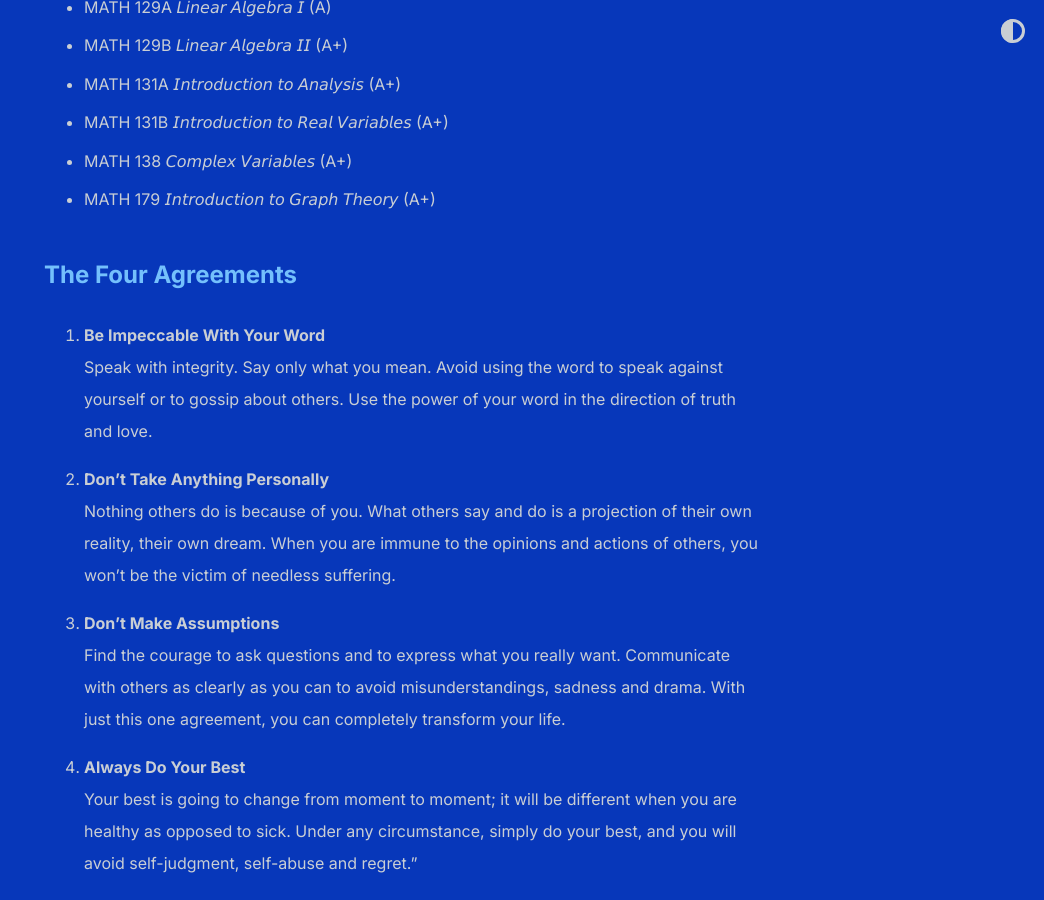
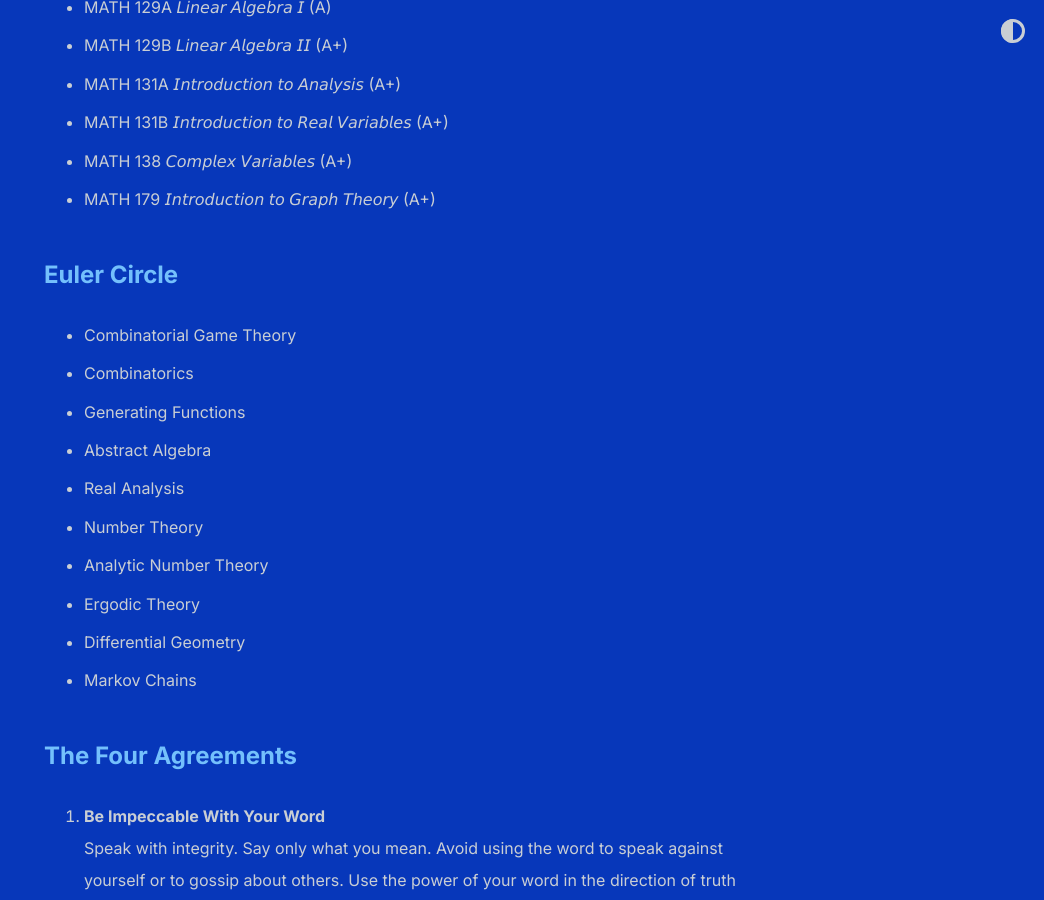
Before and after one commit to shihankanungo/shihankanungo.github.io, a Jekyll site: the page built from x.md, in a window 1280 px wide and 900 px high, scrolled down 796 px. Shown: the whole window, without its empty margins (236-1280 px from the left). Built offline with Jekyll 4.4.1, drawn with Linux system fonts in a browser that asks for light colours.

Commit message:
Update x.md

```diff
--- a/x.md
+++ b/x.md
@@ -25,6 +25,19 @@ title: X
 - MATH 131B 𝘐𝘯𝘵𝘳𝘰𝘥𝘶𝘤𝘵𝘪𝘰𝘯 𝘵𝘰 𝘙𝘦𝘢𝘭 𝘝𝘢𝘳𝘪𝘢𝘣𝘭𝘦𝘴 (A+)
 - MATH 138 𝘊𝘰𝘮𝘱𝘭𝘦𝘹 𝘝𝘢𝘳𝘪𝘢𝘣𝘭𝘦𝘴 (A+)
 - MATH 179 𝘐𝘯𝘵𝘳𝘰𝘥𝘶𝘤𝘵𝘪𝘰𝘯 𝘵𝘰 𝘎𝘳𝘢𝘱𝘩 𝘛𝘩𝘦𝘰𝘳𝘺 (A+)
+
+## Euler Circle
+
+- Combinatorial Game Theory
+- Combinatorics
+- Generating Functions
+- Abstract Algebra
+- Real Analysis
+- Number Theory
+- Analytic Number Theory
+- Ergodic Theory
+- Differential Geometry
+- Markov Chains
 
 ## The Four Agreements
 
```
